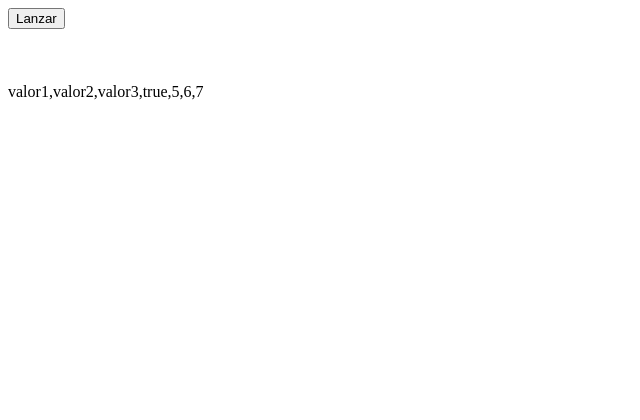
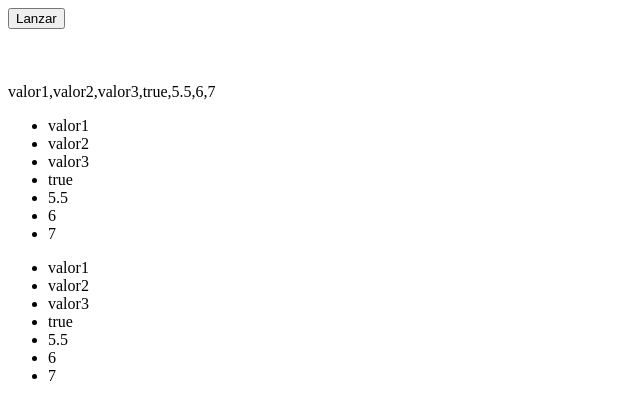
Before and after one commit to JaloDO/DWEC, a plain HTML site: page proyecto3/index.html in a window 1280 px wide. Shown: the whole page, without its empty margins (0-640 px from the left). Drawn offline with Linux system fonts and the light colour scheme.

Commit message:
commiting  0.1.3

```diff
--- a/proyecto3/codigo.js
+++ b/proyecto3/codigo.js
@@ -2,7 +2,7 @@ result = "";
 
 function accion(){
 	flag = confirm("Eres un putero?");
-	result = "";
+	/*result = "";
 
 	if(alert(flag)==true){
 		result = result + "\nEres un putero";
@@ -10,17 +10,33 @@ function accion(){
 	}else{
 		result = result + "\nAparte de putero, falso";
 		document.getElementById("resultado").innerHTML = result;
-	}
+	}*/
 }
 
-var array1 = ["valor1", "valor2", "valor3", true, 5, 6, 7];
-document.getElementById("salidaArray").innerHTML=array1;
+var array1 = ["valor1", "valor2", "valor3", true, 5.5, 6, 7];
+document.getElementById("salidaArray").innerHTML = array1;
 
 console.log("Longitud array1: "+array1.length);
+
+//creamos la lista para el primer array
 codHTML="<ul>";
-for(i=0; i<array1; i++){
+
+for(i=0; i<array1.length; i++){
 	console.log("POS "+i+": "+array1[i]);
-	codHTML+="<li>"+array[i]+"</li>";
+	codHTML+="<li>"+array1[i]+"</li>";
 }
 codHTML+="</ul>";
-document.write(codHTML);
+
+
+var array2 = ["valor1", "valor2", "valor3", true, 5.5, 6, 7];
+valor = true;
+codHTML2="<ul>";
+array2.forEach(crearElementos);
+
+function crearElementos(valor){
+	codHTML2+="<li>"+valor+"</li>";
+}
+codHTML2+="</ul>";
+
+document.write(codHTML2);
+document.getElementById("id_p").innerHTML = codHTML;
--- a/proyecto3/index.html
+++ b/proyecto3/index.html
@@ -15,6 +15,8 @@
 	<div>
 		<label id="salidaArray" name="salidaArray" text="tumare"></label>
 	</div>
+
+	<p id="id_p">Parrafo del array</p>
 </body>
 <script src="codigo.js"></script>
 </html>
```
